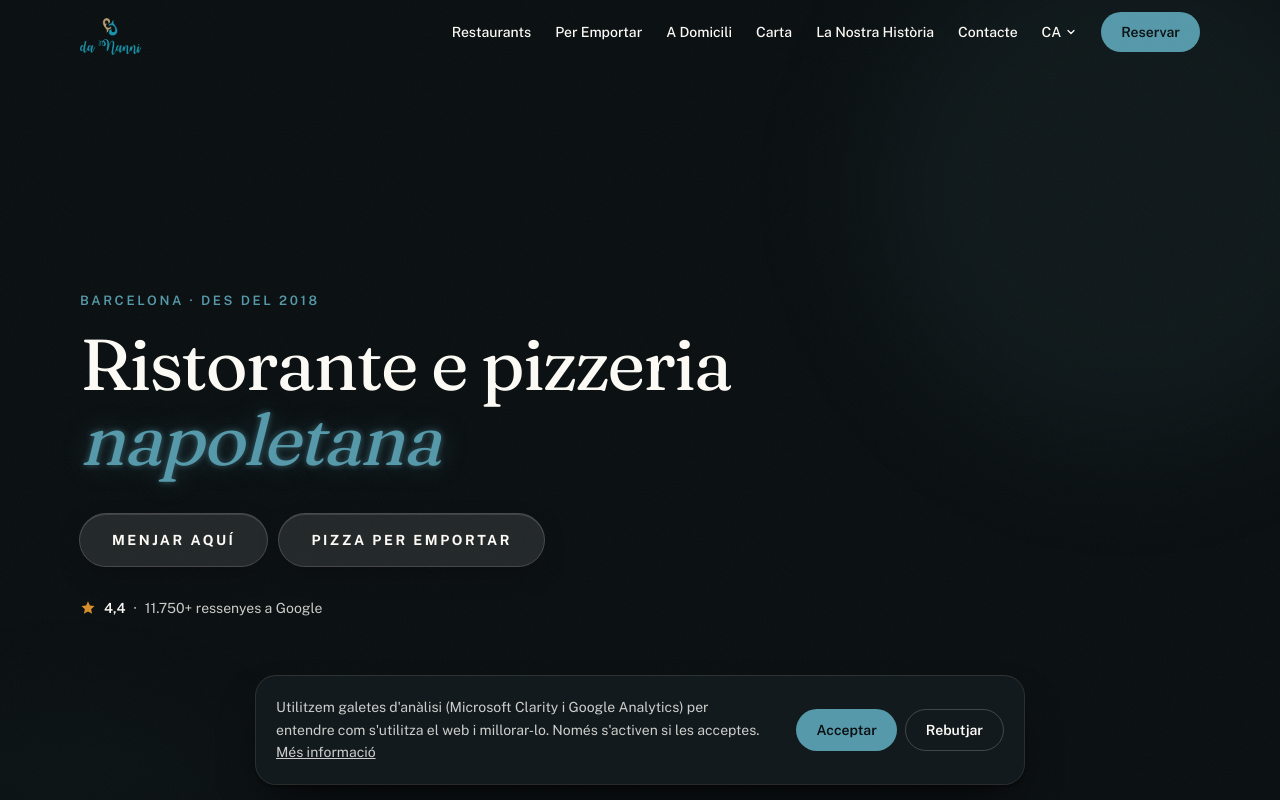
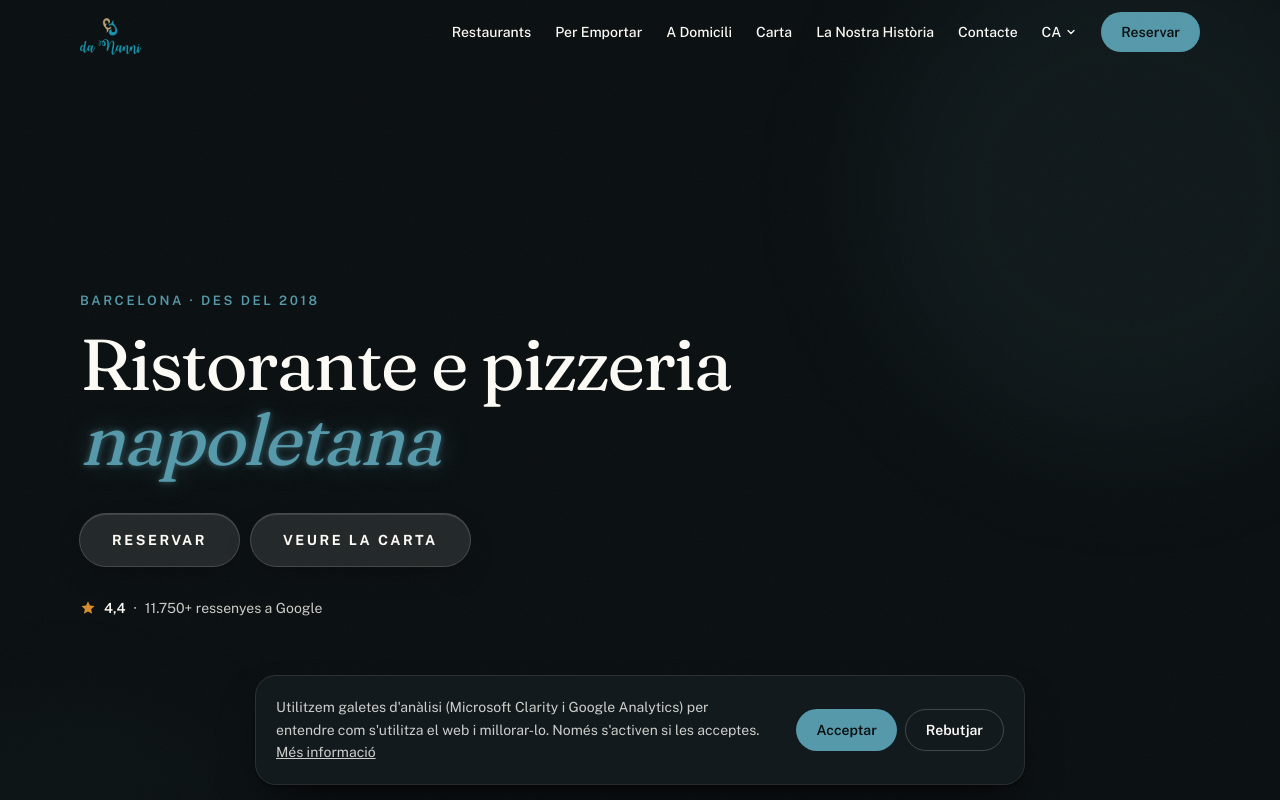
Before and after one commit to braianbasanta/dannani, a Next.js app: page /ca in a window 1280 px wide. Shown: the top 800 px of the page. Built offline with nearby package versions, Linux system fonts and the light colour scheme.

Commit message:
Home hero: CTAs Reservar + Ver carta (en vez de Comer aquí / Pizza para llevar)
Empuja la reserva desde el sitio más visible; la pizza para llevar sigue en el nav
y en la sección "¿Dónde quieres disfrutar?".

Co-Authored-By: Claude Opus 4.8 (1M context) <noreply@anthropic.com>

```diff
--- a/messages/ca.json
+++ b/messages/ca.json
@@ -167,6 +167,8 @@
     "descubre": "Descobreix",
     "ctaComerAqui": "Menjar aquí",
     "ctaParaLlevar": "Pizza per emportar",
+    "ctaReservar": "Reservar",
+    "ctaVerCarta": "Veure la carta",
     "platosTitle": "Els nostres plats",
     "platosSubtitle": "Gravats tal com surten de les nostres cuines. Toca'n un i mira-te'l de prop.",
     "platosCta": "Veure la carta completa",
--- a/messages/en.json
+++ b/messages/en.json
@@ -167,6 +167,8 @@
     "descubre": "Discover",
     "ctaComerAqui": "Eat here",
     "ctaParaLlevar": "Takeaway pizza",
+    "ctaReservar": "Book",
+    "ctaVerCarta": "View menu",
     "platosTitle": "Our dishes",
     "platosSubtitle": "Filmed just as they leave our kitchens. Tap one and take a closer look.",
     "platosCta": "View the full menu",
--- a/messages/es.json
+++ b/messages/es.json
@@ -167,6 +167,8 @@
     "descubre": "Descubre",
     "ctaComerAqui": "Comer aquí",
     "ctaParaLlevar": "Pizza para llevar",
+    "ctaReservar": "Reservar",
+    "ctaVerCarta": "Ver carta",
     "platosTitle": "Nuestros platos",
     "platosSubtitle": "Grabados tal cual salen de nuestras cocinas. Toca uno y míralo de cerca.",
     "platosCta": "Ver la carta completa",
--- a/messages/it.json
+++ b/messages/it.json
@@ -167,6 +167,8 @@
     "descubre": "Scopri",
     "ctaComerAqui": "Mangia qui",
     "ctaParaLlevar": "Pizza da asporto",
+    "ctaReservar": "Prenota",
+    "ctaVerCarta": "Vedi il menù",
     "platosTitle": "I nostri piatti",
     "platosSubtitle": "Ripresi così come escono dalle nostre cucine. Toccane uno e guardalo da vicino.",
     "platosCta": "Vedi il menù completo",
--- a/src/app/[locale]/page.tsx
+++ b/src/app/[locale]/page.tsx
@@ -257,11 +257,11 @@ export default function HomePage() {
               })}
             </h1>
             <div className="mt-9 flex flex-col gap-3 animate-fade-up [animation-delay:300ms] sm:flex-row sm:flex-wrap sm:items-center">
-              <CtaPill href="/restaurantes" variant="hoverElectric">
-                {t("ctaComerAqui")}
+              <CtaPill href="/reservar" variant="hoverElectric">
+                {t("ctaReservar")}
               </CtaPill>
-              <CtaPill href="/pizza-para-llevar" variant="hoverElectric">
-                {t("ctaParaLlevar")}
+              <CtaPill href="/restaurantes/cartas" variant="hoverElectric">
+                {t("ctaVerCarta")}
               </CtaPill>
             </div>
             <div className="mt-8 flex items-center justify-center gap-2 animate-fade-up font-sans text-sm text-cream/80 [animation-delay:400ms] md:justify-start">
```
